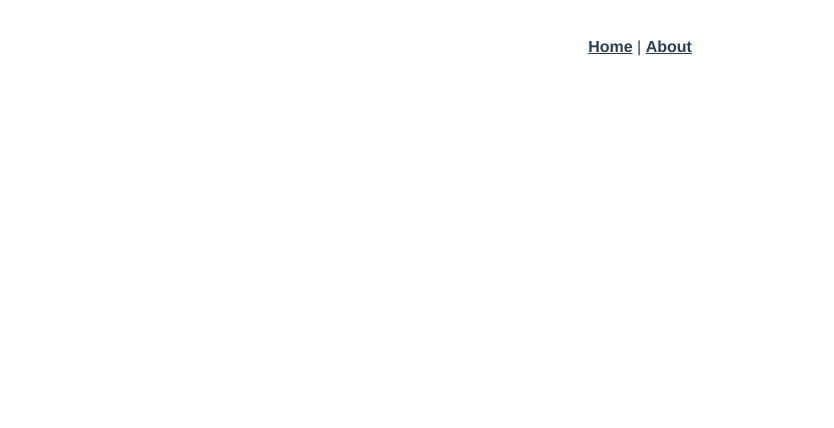
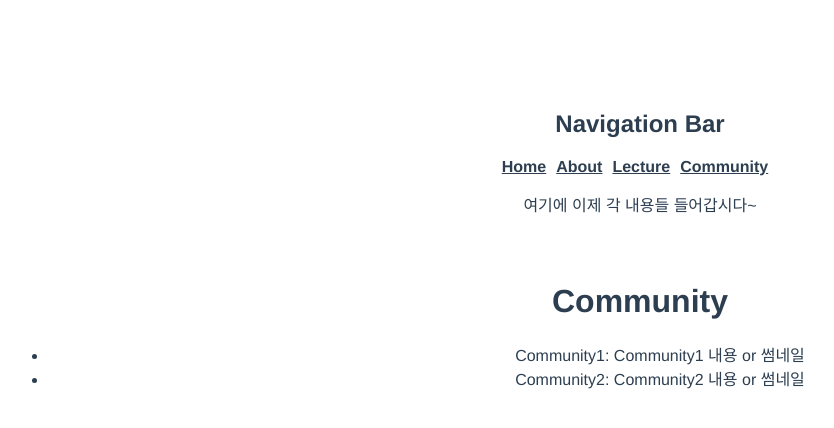
Before and after one commit to leo0842/mdr_front, a Vue app: page /community in a window 1280 px wide. Shown: the top 428 px of the page, without its empty margins (0-834 px from the left). Built offline with nearby package versions, Linux system fonts and the light colour scheme.

Commit message:
navigation bar 완성

```diff
--- a/src/App.vue
+++ b/src/App.vue
@@ -1,8 +1,19 @@
+<script>
+import Navigation from './components/Navigation'
+
+export default {
+  name: 'app',
+  components: {
+    'Navigation': Navigation
+  }
+}
+</script>
+
 <template>
   <div id="app">
     <div id="nav">
-      <router-link to="/">Home</router-link> |
-      <router-link to="/about">About</router-link>
+      <Navigation></Navigation>
+      <p>여기에 이제 각 내용들 들어갑시다~</p>
     </div>
     <router-view/>
   </div>
@@ -14,6 +25,7 @@
   -webkit-font-smoothing: antialiased;
   -moz-osx-font-smoothing: grayscale;
   text-align: center;
+  margin-top: 60px;
   color: #2c3e50;
 }
 
--- /dev/null
+++ b/src/components/About.vue
@@ -0,0 +1,14 @@
+<template>
+  <div>
+    <h1>About</h1>
+    <p>여기엔 우리들에 관한 내용</p>
+  </div>
+</template>
+
+<script>
+export default {
+  name: 'About' //this is the name of the component
+}
+</script>
+<style>
+</style>
--- /dev/null
+++ b/src/components/Community.vue
@@ -0,0 +1,23 @@
+<template>
+  <div>
+    <h1>Community</h1>
+  <p>
+    <ul>
+      <li>Community1: {{Community1}}</li>
+      <li>Community2: {{Community2}}</li>
+    </ul>
+  </p>
+  </div>
+</template>
+
+<script>
+export default {
+  name: 'Community',
+  data(){
+    return {
+      Community1: "Community1 내용 or 썸네일",
+      Community2: "Community2 내용 or 썸네일",
+    }
+  }
+}
+</script>
--- a/src/components/HelloWorld.vue
+++ /dev/null
@@ -1,60 +0,0 @@
-<template>
-  <div class="hello">
-    <h1>{{ msg }}</h1>
-    <p>
-      For a guide and recipes on how to configure / customize this project,<br>
-      check out the
-      <a href="https://cli.vuejs.org" target="_blank" rel="noopener">vue-cli documentation</a>.
-    </p>
-    <h3>Installed CLI Plugins</h3>
-    <ul>
-      <li><a href="https://github.com/vuejs/vue-cli/tree/dev/packages/%40vue/cli-plugin-babel" target="_blank" rel="noopener">babel</a></li>
-      <li><a href="https://github.com/vuejs/vue-cli/tree/dev/packages/%40vue/cli-plugin-router" target="_blank" rel="noopener">router</a></li>
-      <li><a href="https://github.com/vuejs/vue-cli/tree/dev/packages/%40vue/cli-plugin-vuex" target="_blank" rel="noopener">vuex</a></li>
-      <li><a href="https://github.com/vuejs/vue-cli/tree/dev/packages/%40vue/cli-plugin-eslint" target="_blank" rel="noopener">eslint</a></li>
-    </ul>
-    <h3>Essential Links</h3>
-    <ul>
-      <li><a href="https://vuejs.org" target="_blank" rel="noopener">Core Docs</a></li>
-      <li><a href="https://forum.vuejs.org" target="_blank" rel="noopener">Forum</a></li>
-      <li><a href="https://chat.vuejs.org" target="_blank" rel="noopener">Community Chat</a></li>
-      <li><a href="https://twitter.com/vuejs" target="_blank" rel="noopener">Twitter</a></li>
-      <li><a href="https://news.vuejs.org" target="_blank" rel="noopener">News</a></li>
-    </ul>
-    <h3>Ecosystem</h3>
-    <ul>
-      <li><a href="https://router.vuejs.org" target="_blank" rel="noopener">vue-router</a></li>
-      <li><a href="https://vuex.vuejs.org" target="_blank" rel="noopener">vuex</a></li>
-      <li><a href="https://github.com/vuejs/vue-devtools#vue-devtools" target="_blank" rel="noopener">vue-devtools</a></li>
-      <li><a href="https://vue-loader.vuejs.org" target="_blank" rel="noopener">vue-loader</a></li>
-      <li><a href="https://github.com/vuejs/awesome-vue" target="_blank" rel="noopener">awesome-vue</a></li>
-    </ul>
-  </div>
-</template>
-
-<script>
-export default {
-  name: 'HelloWorld',
-  props: {
-    msg: String
-  }
-}
-</script>
-
-<!-- Add "scoped" attribute to limit CSS to this component only -->
-<style scoped lang="scss">
-h3 {
-  margin: 40px 0 0;
-}
-ul {
-  list-style-type: none;
-  padding: 0;
-}
-li {
-  display: inline-block;
-  margin: 0 10px;
-}
-a {
-  color: #42b983;
-}
-</style>
--- /dev/null
+++ b/src/components/Home.vue
@@ -0,0 +1,14 @@
+<template>
+  <div>
+    <h1>Home</h1>
+    <p>Home에 온 것을 환영한다.</p>
+  </div>
+</template>
+
+<script>
+export default {
+  name: 'Home' //this is the name of the component
+}
+</script>
+<style>
+</style>
--- /dev/null
+++ b/src/components/Lecture.vue
@@ -0,0 +1,23 @@
+<template>
+  <div>
+    <h1>Lecture</h1>
+  <p>
+    <ul>
+      <li>Lecture1: {{lecture1}}</li>
+      <li>Lecture2: {{lecture2}}</li>
+    </ul>
+  </p>
+  </div>
+</template>
+
+<script>
+export default {
+  name: 'Lecture',
+  data(){
+    return {
+      Lecture1: "Lecture1 내용 or 썸네일",
+      Lecture2: "Lecture2 내용 or 썸네일",
+    }
+  }
+}
+</script>
--- /dev/null
+++ b/src/components/Navigation.vue
@@ -0,0 +1,48 @@
+<template>
+  <div>
+    <h2>Navigation Bar</h2>
+    <nav>
+      <router-link class="spacing" v-for="routes in links"
+      v-bind:key="routes.id"
+      :to="`${routes.page}`">{{routes.text}}</router-link>
+    </nav>
+  </div>
+</template>
+
+<script>
+export default {
+  name: 'Navigation',
+  data() {
+    return {
+      links: [
+        {
+          id: 0,
+          text: 'Home',
+          page:'/'
+        },
+        {
+          id: 1,
+          text: 'About',
+          page:'/About'
+        },
+        {
+          id: 2,
+          text: 'Lecture',
+          page:'/Lecture'
+        },
+        {
+          id: 3,
+          text: 'Community',
+          page:'/Community'
+        }
+      ]
+    }
+  }
+}
+</script>
+
+<style>
+  .spacing {
+    Margin-right: 10px;
+  }
+</style>
--- a/src/router/index.js
+++ b/src/router/index.js
@@ -1,6 +1,9 @@
 import Vue from 'vue'
 import VueRouter from 'vue-router'
-import Home from '../views/Home.vue'
+import Home from '@/components/Home'
+import About from '@/components/About'
+import Lecture from '@/components/Lecture'
+import Community from '@/components/Community'
 
 Vue.use(VueRouter)
 
@@ -13,11 +16,18 @@ Vue.use(VueRouter)
   {
     path: '/about',
     name: 'About',
-    // route level code-splitting
-    // this generates a separate chunk (about.[hash].js) for this route
-    // which is lazy-loaded when the route is visited.
-    component: () => import(/* webpackChunkName: "about" */ '../views/About.vue')
-  }
+    component: About
+  },
+  {
+    path: '/lecture',
+    name: 'Lecture',
+    component: Lecture
+  },
+  {
+    path: '/community',
+    name: 'Community',
+    component: Community
+  },
 ]
 
 const router = new VueRouter({
--- a/src/views/About.vue
+++ /dev/null
@@ -1,5 +0,0 @@
-<template>
-  <div class="about">
-    <h1>This is an about page</h1>
-  </div>
-</template>
--- a/src/views/Home.vue
+++ /dev/null
@@ -1,18 +0,0 @@
-<template>
-  <div class="home">
-    <img alt="Vue logo" src="../assets/logo.png">
-    <HelloWorld msg="Welcome to Your Vue.js App"/>
-  </div>
-</template>
-
-<script>
-// @ is an alias to /src
-import HelloWorld from '@/components/HelloWorld.vue'
-
-export default {
-  name: 'Home',
-  components: {
-    HelloWorld
-  }
-}
-</script>
```
Also changed, not shown: 2 other files (tests, documents, lock files or other folders).
